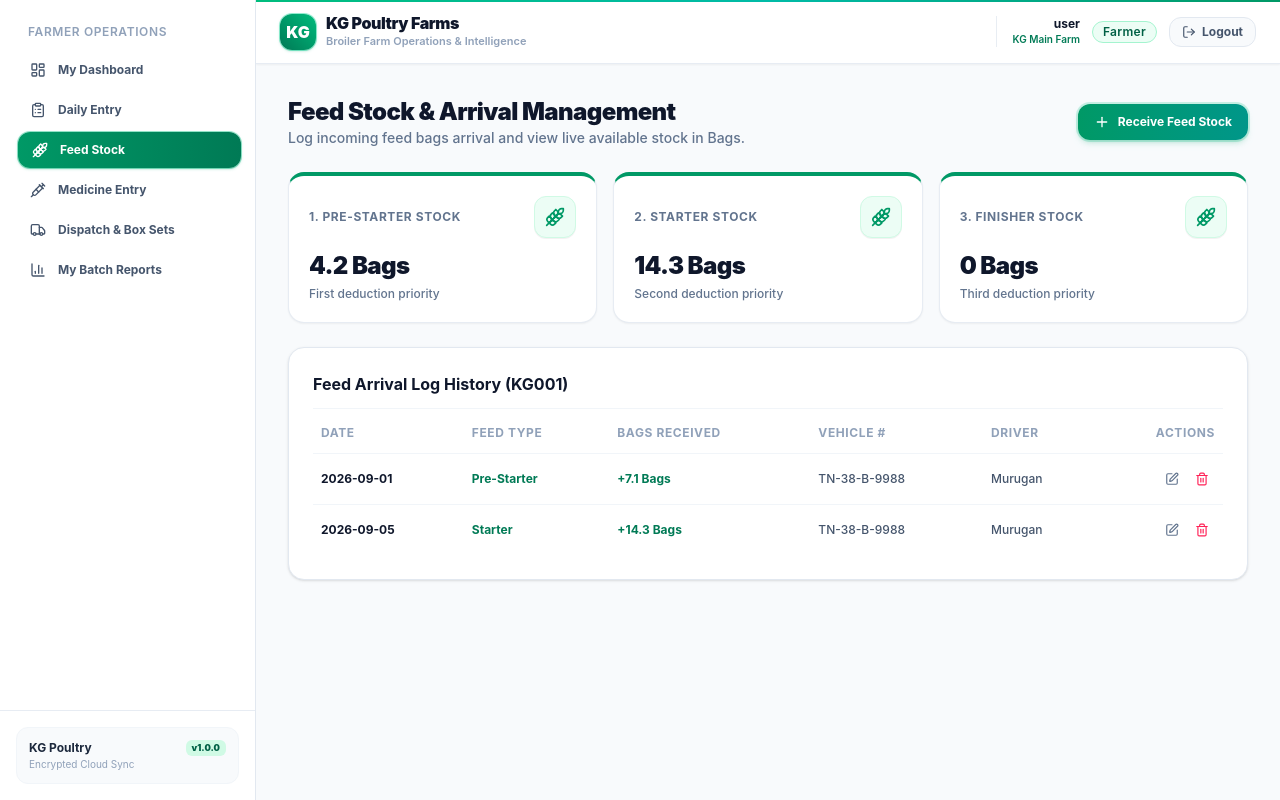
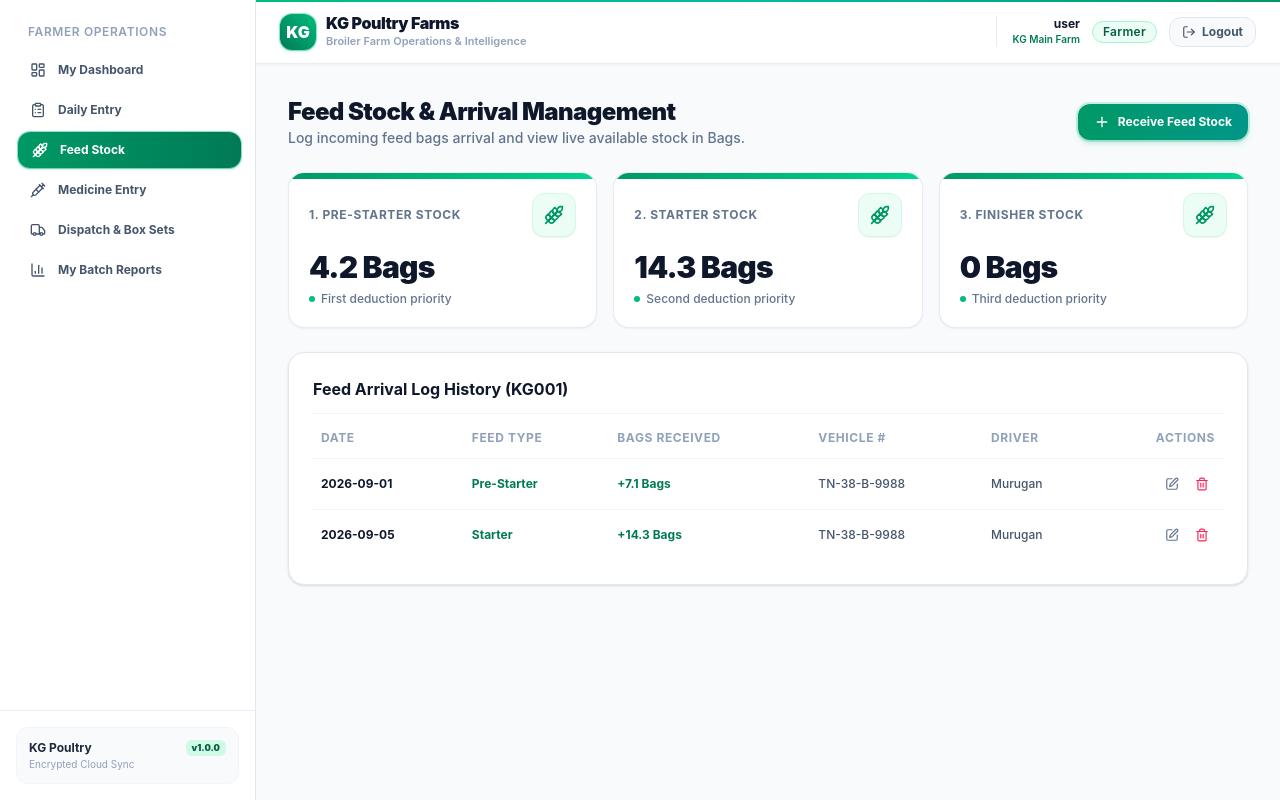
Before and after one commit to natishg-1632006/KG-Poultry-Farms, a React (Vite) app: page /feed in a window 1280 px wide. Built offline with nearby package versions, Linux system fonts and the light colour scheme; no server answers; the database is empty; sample sign-in values are in the browser's storage.

Commit message:
Enhance StatCard KPI card design with top accent gradient line and dot indicator

```diff
--- a/src/components/common/StatCard.jsx
+++ b/src/components/common/StatCard.jsx
@@ -1,27 +1,33 @@
 import React from 'react';
 
 export const StatCard = ({ title, value, subtext, icon: Icon, color = 'emerald' }) => {
-  const colorMap = {
-    emerald: 'bg-emerald-50 text-emerald-600 border-emerald-100',
-    amber: 'bg-emerald-50 text-emerald-600 border-emerald-100',
-    blue: 'bg-emerald-50 text-emerald-600 border-emerald-100',
-    indigo: 'bg-emerald-50 text-emerald-600 border-emerald-100',
-    rose: 'bg-rose-50 text-rose-600 border-rose-100'
-  };
+  const isRose = color === 'rose';
 
   return (
-    <div className="rounded-2xl border border-slate-200/80 border-t-4 border-t-emerald-600 bg-white p-5 shadow-xs transition-all duration-200 hover:-translate-y-0.5 hover:shadow-md">
-      <div className="flex items-center justify-between">
+    <div className="relative overflow-hidden rounded-2xl border border-slate-200/80 bg-white p-5 shadow-xs transition-all duration-300 hover:-translate-y-1 hover:shadow-md">
+      {/* Top accent bar */}
+      <div className={`absolute top-0 left-0 right-0 h-1.5 ${isRose ? 'bg-gradient-to-r from-rose-500 to-rose-400' : 'bg-gradient-to-r from-emerald-600 to-emerald-400'}`} />
+
+      <div className="flex items-center justify-between gap-3">
         <span className="text-xs font-bold uppercase tracking-wider text-slate-500">{title}</span>
         {Icon && (
-          <div className="rounded-xl border border-emerald-100 bg-emerald-50 p-2.5 text-emerald-600 shadow-2xs">
+          <div className={`flex h-11 w-11 shrink-0 items-center justify-center rounded-xl shadow-2xs ${
+            isRose
+              ? 'border border-rose-100 bg-rose-50 text-rose-600'
+              : 'border border-emerald-100 bg-emerald-50 text-emerald-600'
+          }`}>
             <Icon className="h-5 w-5" />
           </div>
         )}
       </div>
       <div className="mt-3">
-        <div className="text-2xl font-black tracking-tight text-slate-900">{value}</div>
-        {subtext && <p className="mt-1 text-xs font-medium text-slate-500">{subtext}</p>}
+        <div className="text-2xl sm:text-3xl font-black tracking-tight text-slate-900">{value}</div>
+        {subtext && (
+          <div className="mt-1.5 flex items-center gap-1.5">
+            <span className={`inline-block h-1.5 w-1.5 rounded-full ${isRose ? 'bg-rose-500' : 'bg-emerald-500'}`} />
+            <p className="text-xs font-medium text-slate-500">{subtext}</p>
+          </div>
+        )}
       </div>
     </div>
   );
```
